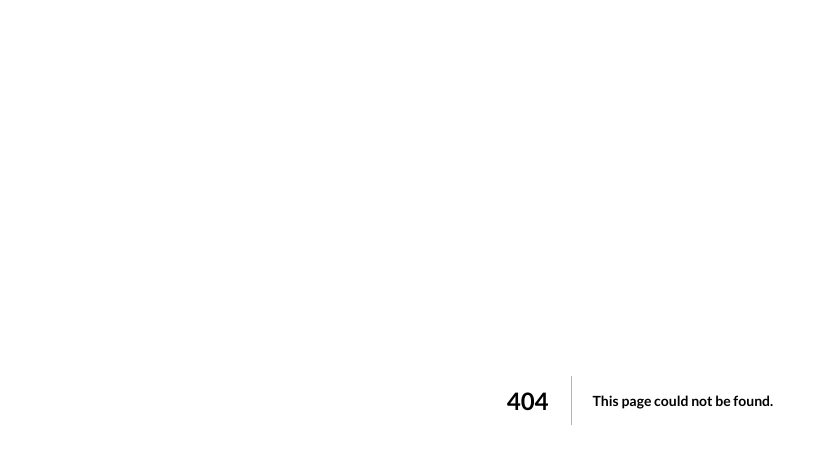
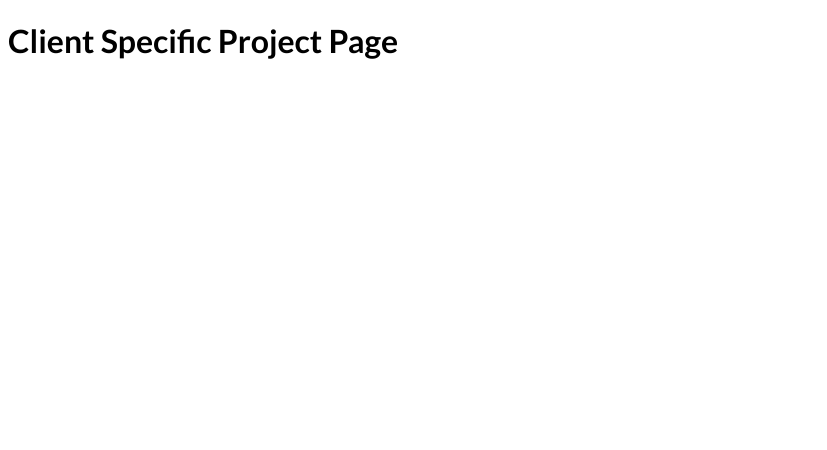
Before and after one commit to Vasant-Mestry-11/page-router-introduction, a Next.js app: page /client/1/1 in a window 1280 px wide. Before the commit this address had no page. Shown: the top 450 px of the page, without its empty margins (0-827 px from the left). Built offline with nearby package versions, Linux system fonts and the light colour scheme.

Commit message:
:zap: :art: nested dynamic routes

```diff
--- /dev/null
+++ b/pages/client/[id]/[clientProjectId].js
@@ -0,0 +1,10 @@
+import { useRouter } from "next/router"
+
+export default function SpecificeProjectClient() {
+
+  const router = useRouter();
+  // console.log(router.query)
+  return <div>
+    <h1>Client Specific Project Page</h1>
+  </div>
+}
--- /dev/null
+++ b/pages/client/[id]/index.js
@@ -0,0 +1,5 @@
+export default function ClientIdPage() {
+  return <div>
+    <h1>Client Id page</h1>
+  </div>
+}
--- /dev/null
+++ b/pages/client/index.js
@@ -0,0 +1,5 @@
+export default function ClientPage() {
+  return <div>
+    <h1>Client page</h1>
+  </div>
+}
```
